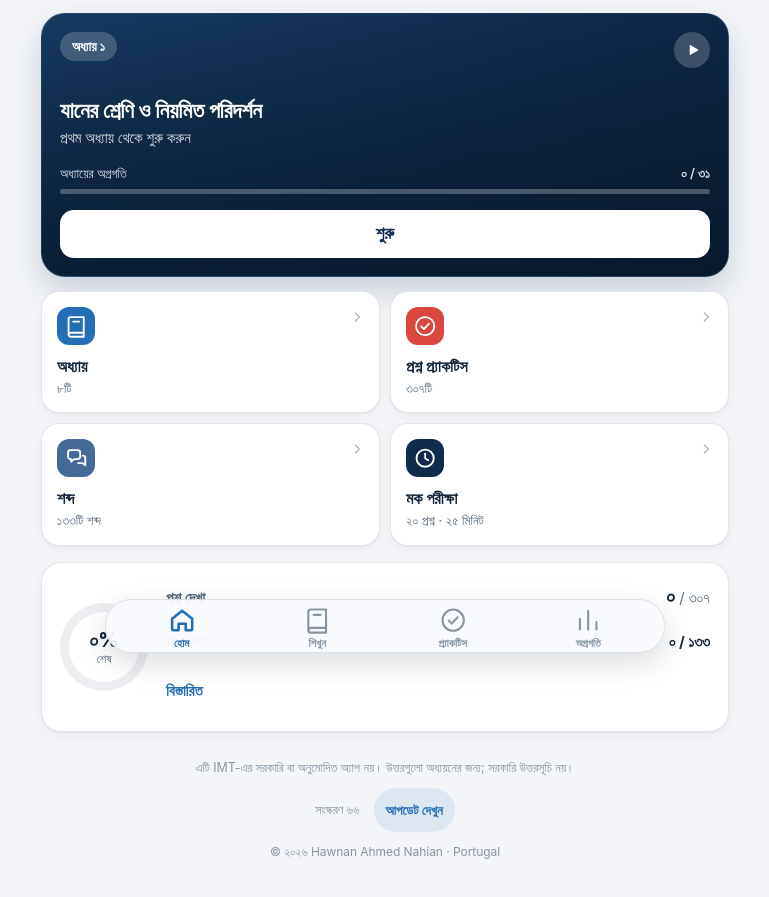
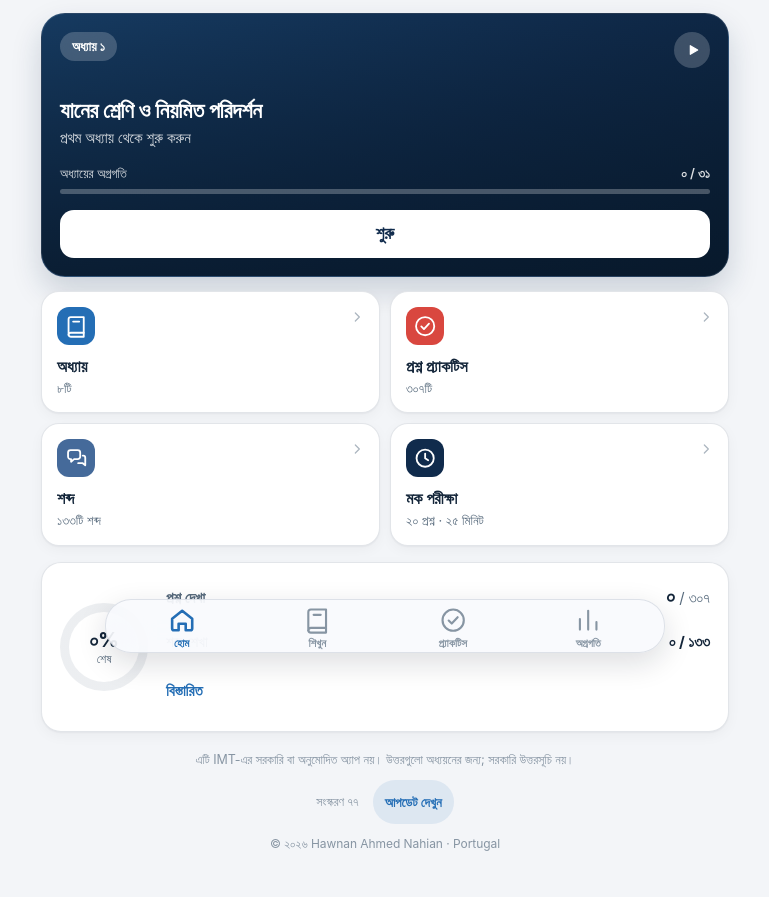
Before and after one commit to hawnannahian/category-c-academy, a plain HTML site: page index.html in a window 1280 px wide. Shown: the part 135-1032 px from the top of the page, without its empty margins (255-1024 px from the left). Drawn offline with Linux system fonts and the light colour scheme.

Commit message:
Keep disclaimer and app details only on home dashboard

```diff
--- a/index.html
+++ b/index.html
@@ -55,6 +55,7 @@
       <button class="text-link" type="button" data-open-tab="progress">বিস্তারিত</button>
     </div>
   </div>
+  <footer class="site-footer home-only-footer"><p>এটি IMT-এর সরকারি বা অনুমোদিত অ্যাপ নয়। উত্তরগুলো অধ্যয়নের জন্য; সরকারি উত্তরসূচি নয়।</p><div class="footer-row"><span class="app-version" id="app-version">সংস্করণ ৭৭</span><button id="check-update" class="check-update" type="button">আপডেট দেখুন</button></div><small>© ২০২৬ Hawnan Ahmed Nahian · Portugal</small></footer>
 </section>
 <section id="study" class="panel" hidden>
   <div class="sectionhead"><div><h2>অধ্যায়</h2><p class="study-summary" id="study-summary"></p></div><label class="search-wrap"><svg class="ico" viewBox="0 0 24 24" fill="none" stroke="currentColor" stroke-width="1.8" stroke-linecap="round" stroke-linejoin="round" aria-hidden="true"><circle cx="11" cy="11" r="6.5"/><path d="m16 16 4 4"/></svg><input id="search" type="search" placeholder="প্রশ্ন বা Portuguese শব্দ খুঁজুন…" aria-label="প্রশ্ন বা Portuguese শব্দ খুঁজুন"><button id="search-clear" class="search-clear" type="button" aria-label="সার্চ মুছুন" hidden><svg class="ico" viewBox="0 0 24 24" fill="none" stroke="currentColor" stroke-width="1.8" stroke-linecap="round" stroke-linejoin="round" aria-hidden="true"><path d="M7 7l10 10M17 7 7 17"/></svg></button></label></div>
@@ -83,7 +84,7 @@
   <section class="progress-chapter-section"><div class="dashboard-section-title"><h3>অধ্যায়ভিত্তিক অগ্রগতি</h3></div><div id="progress-chapters" class="progress-chapters" aria-live="polite"></div></section>
 </section>
 <div id="update-banner" class="update-banner" role="status" aria-live="polite" hidden><span id="update-text">নতুন সংস্করণ এসেছে।</span><button id="update-btn" type="button">রিলোড করুন</button></div>
-<footer class="site-footer"><p>এটি IMT-এর সরকারি বা অনুমোদিত অ্যাপ নয়। উত্তরগুলো অধ্যয়নের জন্য; সরকারি উত্তরসূচি নয়।</p><div class="footer-row"><span class="app-version" id="app-version">সংস্করণ ৬৬</span><button id="check-update" class="check-update" type="button">আপডেট দেখুন</button></div><small>© ২০২৬ Hawnan Ahmed Nahian · Portugal</small></footer>
+
 <dialog id="exam-mode" class="exam-mode" aria-label="Category C পরীক্ষার প্র্যাকটিস">
 <header class="exam-header"><button id="exam-exit" class="exam-icon-btn" type="button" aria-label="পরীক্ষা বন্ধ করুন"><svg class="ico" viewBox="0 0 24 24" fill="none" stroke="currentColor" stroke-width="2" stroke-linecap="round" aria-hidden="true"><path d="M6.5 6.5l11 11M17.5 6.5l-11 11"/></svg></button><div class="exam-brand"><b>Category C <em>মক পরীক্ষা</em></b></div><div class="exam-header-actions"><div class="exam-clock"><strong id="exam-timer">25:00</strong></div><button id="exam-pause" class="exam-pause-btn" type="button" aria-label="পরীক্ষা বিরতি"><svg class="ico" viewBox="0 0 24 24" fill="currentColor" aria-hidden="true"><rect x="7" y="5" width="3.5" height="14" rx="1"/><rect x="13.5" y="5" width="3.5" height="14" rx="1"/></svg></button></div></header>
 <div class="exam-progress-track"><i id="exam-progress-fill"></i></div><div class="exam-main"><div class="exam-status-row"><span id="exam-counter">প্রশ্ন ১ / ২০</span><span id="exam-answered">০টি উত্তর দেওয়া</span></div><div id="exam-question" class="exam-question"></div><div class="exam-help-row"><button id="exam-bn-toggle" type="button">বাংলা সহায়তা দেখুন ⌄</button><span id="exam-fav-state" aria-hidden="true"></span><p id="exam-announce" class="sr-only" role="status"></p></div>
```
